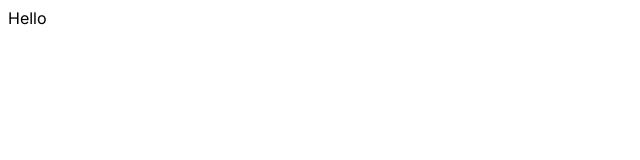
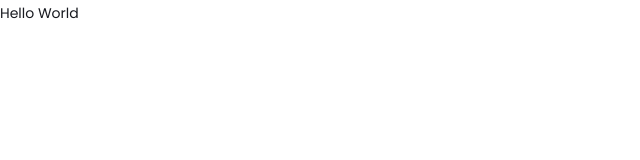
Before and after one commit to kajugadaniels/nextjs-django-realestate, a Next.js app in the folder frontend/: page / in a window 1280 px wide. Shown: the top 160 px of the page, without its empty margins (0-640 px from the left). Built offline with nearby package versions, Linux system fonts and the light colour scheme.

Commit message:
Initialize base folder & install packages

```diff
--- /dev/null
+++ b/frontend/src/app/layout-wrapper/wrapper.js
@@ -0,0 +1,5 @@
+const Wrapper = ({ children }) => {
+    return <>{children}</>;
+};
+
+export default Wrapper;
--- a/frontend/src/app/layout.js
+++ b/frontend/src/app/layout.js
@@ -1,16 +1,44 @@
-import { Inter } from "next/font/google";
+"use client";
+import Aos from "aos";
+import "aos/dist/aos.css";
+import "../../public/scss/main.scss";
+import { DM_Sans, Poppins } from "next/font/google";
+import { useEffect } from "react";
 
-const inter = Inter({ subsets: ["latin"] });
+if (typeof window !== "undefined") {
+  import("bootstrap");
+}
 
-export const metadata = {
-  title: "Create Next App",
-  description: "Generated by create next app",
-};
+// DM_Sans font
+const dmSans = DM_Sans({
+  subsets: ["latin"],
+  weight: ["400", "500", "700"],
+  variable: "--body-font-family",
+});
+
+// Poppins font
+const poppins = Poppins({
+  subsets: ["latin"],
+  weight: ["300", "400", "500", "600", "700", "800"],
+  variable: "--title-font-family",
+});
 
 export default function RootLayout({ children }) {
+  useEffect(() => {
+    Aos.init({
+      duration: 1200,
+      once: true,
+    });
+  }, []);
+
   return (
     <html lang="en">
-      <body className={inter.className}>{children}</body>
+      <body
+        className={`body  ${poppins.className} ${dmSans.className}`}
+        cz-shortcut-listen="false"
+      >
+        <div className="wrapper ovh">{children}</div>
+      </body>
     </html>
   );
 }
--- a/frontend/src/app/page.js
+++ b/frontend/src/app/page.js
@@ -1,8 +1,11 @@
 import React from 'react'
+import Wrapper from './layout-wrapper/wrapper'
 
 const Hello = () => {
   return (
-    <div>Hello</div>
+    <Wrapper>
+      Hello World
+    </Wrapper>
   )
 }
 
```
Also changed, not shown: frontend/package.json (+19 -1 lines), 1 other file (tests, documents, lock files or other folders).
